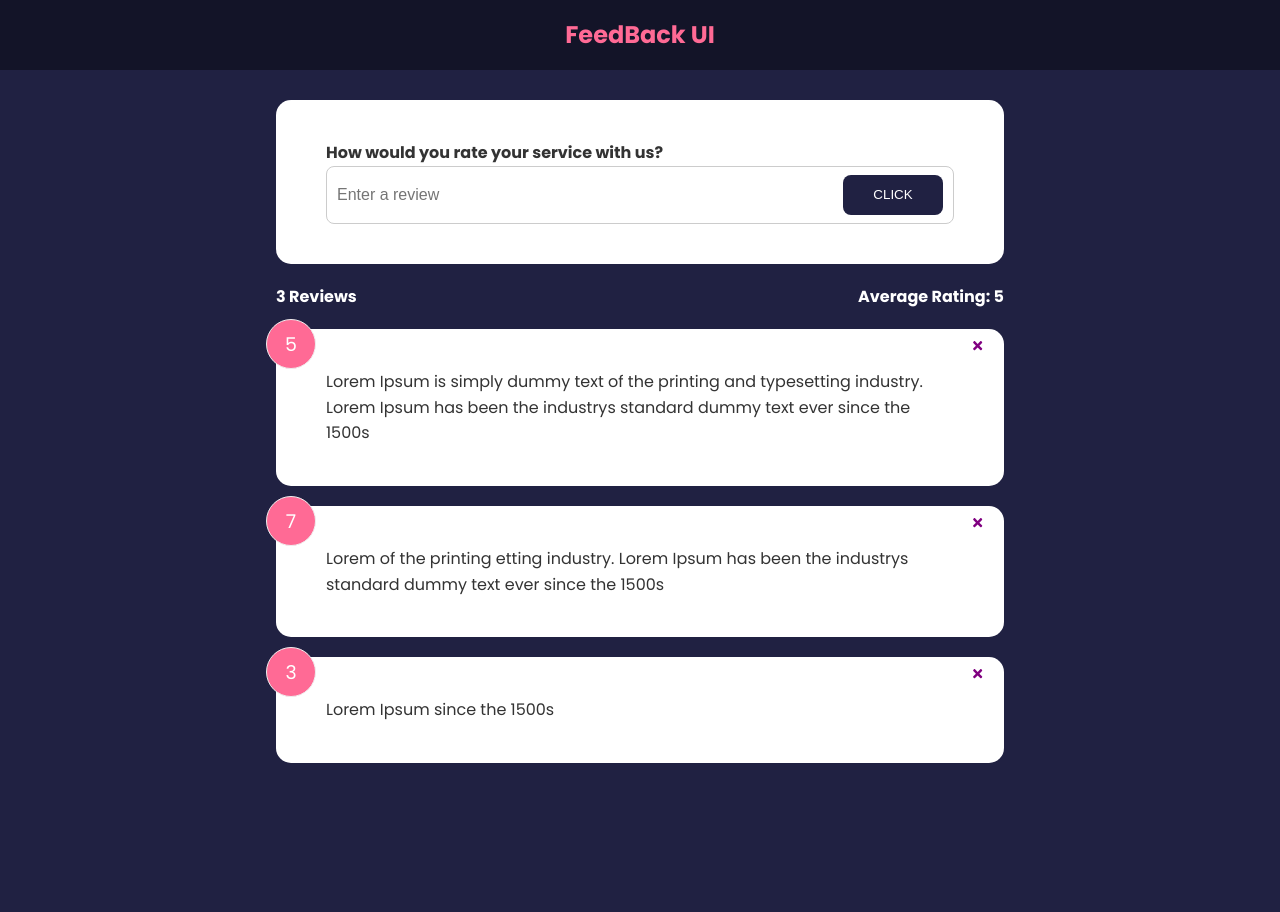
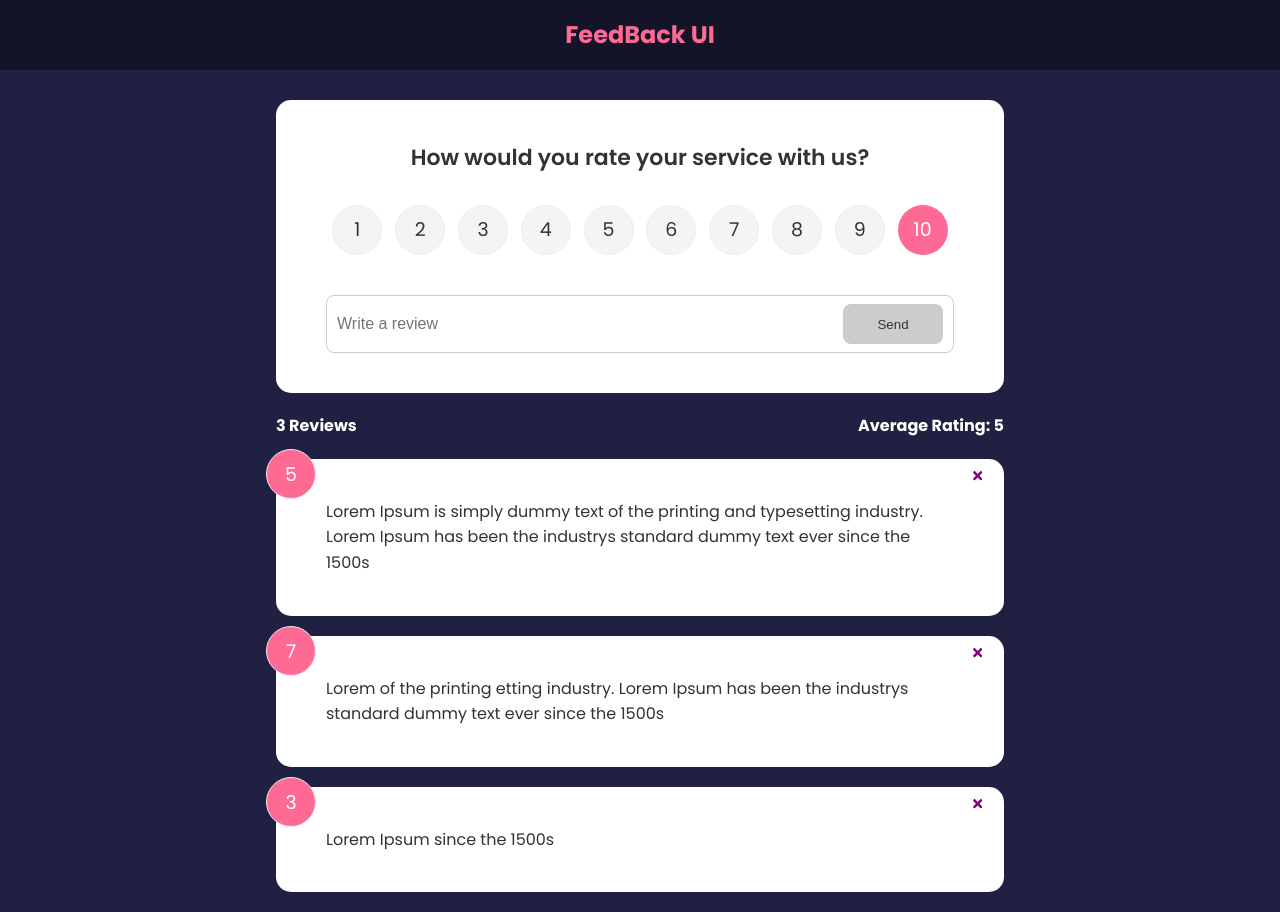
Before and after one commit to huzzii/react-feedback-app, a React (Create React App) app: page / in a window 1280 px wide. Before the commit the page ends 800 px from the top, so only its background shows below. Built offline with nearby package versions, Linux system fonts and the light colour scheme.

Commit message:
complete form functionalities

```diff
--- a/package.json
+++ b/package.json
@@ -6,10 +6,12 @@
     "@testing-library/jest-dom": "^5.16.1",
     "@testing-library/react": "^12.1.2",
     "@testing-library/user-event": "^13.5.0",
+    "framer-motion": "^4.1.17",
     "react": "^17.0.2",
     "react-dom": "^17.0.2",
     "react-icons": "^4.3.1",
     "react-scripts": "5.0.0",
+    "uuid": "^8.3.2",
     "web-vitals": "^2.1.2"
   },
   "scripts": {
--- a/src/App.js
+++ b/src/App.js
@@ -1,4 +1,5 @@
 import React, { useState } from "react";
+import {v4 as uuidv4} from "uuid";
 import "./App.css";
 import Header from "./components/Header";
 import FeedbackList from "./components/FeedbackList";
@@ -7,7 +8,10 @@
 import FeedbackForm from "./components/FeedbackForm";
 function App() {
   const [feedback, setFeedback] = useState(FeedbackData);
-
+  const addFeedback = (newFeedback) => {
+    newFeedback.id = uuidv4();
+    setFeedback([newFeedback, ...feedback]);
+  };
   const deleteFeedback = (id) => {
     if (window.confirm("Are You Sure?")) {
       setFeedback(feedback.filter((item) => item.id !== id));
@@ -19,7 +23,7 @@
       <Header />
 
       <div className="container">
-        <FeedbackForm />
+        <FeedbackForm handleAdd={addFeedback} />
         <FeedbackStats feedback={feedback} />
         <FeedbackList feedback={feedback} handleDelete={deleteFeedback} />
       </div>
--- a/src/components/FeedbackForm.js
+++ b/src/components/FeedbackForm.js
@@ -1,23 +1,62 @@
-import React, {useState} from 'react'
-import Card from '../shared/Card';
+import React, { useState } from "react";
+import Card from "../shared/Card";
+import Button from "../shared/Button";
+import RatingSelect from "./RatingSelect";
 
-function FeedbackForm() {
-    const [text, setText] = useState('')
+function FeedbackForm({handleAdd}) {
+  const [text, setText] = useState("");
+  const [rating, setRating] = useState(1);
+  const [btnDisabled, setBtnDisabled] = useState(true);
+  const [message, setMessage] = useState("");
 
   const handleTextChange = (e) => {
+    if (text === "") {
+      setBtnDisabled(true);
+      setMessage(null);
+    } else if (text !== "" && text.trim().length <= 10) {
+      setMessage("Text must be at least 10 characters");
+      setBtnDisabled(true);
+    } else {
+      setMessage(null);
+      setBtnDisabled(false);
+    }
+
     setText(e.target.value);
+  };
+
+  const handleSubmit = (e) => {
+    e.preventDefault();
+    if (text.trim().length > 10) {
+      const newFeedback = {
+        text,
+        rating,
+      };
+      handleAdd(newFeedback);
+      setText("");
     }
+  };
+
   return (
     <Card>
-            <form>
-                <h4>How would you rate your service with us?</h4>
+      <form onSubmit={handleSubmit}>
+        <h2>How would you rate your service with us?</h2>
+        <RatingSelect select={(rating) => setRating(rating)} />
         <div className="input-group">
-                    <input type="text" placeholder='Enter a review' onChange={handleTextChange}/>
-                    <button className='btn btn-primary'>CLICK</button>
+          <input
+            onChange={handleTextChange}
+            type="text"
+            placeholder="Write a review"
+            value={text}
+          />
+          <Button type="submit" isDisabled={btnDisabled}>
+            Send
+          </Button>
         </div>
+
+        {message && <div className="message">{message}</div>}
       </form>
     </Card>
-    )
+  );
 }
 
-export default FeedbackForm
+export default FeedbackForm;
--- a/src/components/FeedbackList.js
+++ b/src/components/FeedbackList.js
@@ -1,6 +1,7 @@
 import React from "react";
 import FeedbackItem from "./FeedbackItem";
-import PropTypes from 'prop-types';
+import PropTypes from "prop-types";
+import { motion, AnimatePresence } from "framer-motion";
 
 export default function FeedbackList({ feedback, handleDelete }) {
   if (!feedback || feedback.length === 0) {
@@ -8,10 +9,22 @@
   } else {
     return (
       <div className="feedback-list">
-        {feedback.map((item) => (
-            <FeedbackItem key={item.id} item={item} handleDelete={handleDelete} />
-        )
-        )}
+        <AnimatePresence>
+          {feedback.map((item) => (
+            <motion.div
+              key={item.id}
+              initial={{ opacity: 0 }}
+              animate={{ opacity: 1 }}
+              exit={{ opacity: 0 }}
+            >
+              <FeedbackItem
+                key={item.id}
+                item={item}
+                handleDelete={handleDelete}
+              />
+            </motion.div>
+          ))}
+        </AnimatePresence>
       </div>
     );
   }
--- /dev/null
+++ b/src/components/RatingSelect.js
@@ -0,0 +1,127 @@
+import React, { useState } from "react";
+
+function RatingSelect({select}) {
+  const [selected, setSelected] = useState(10);
+  const handleChange = (e) => {
+    setSelected(+e.currentTarget.value);
+    select(+e.currentTarget.value);
+  };
+  return (
+    <>
+      <ul className="rating">
+        <li>
+          <input
+            type="radio"
+            id="num1"
+            name="rating"
+            value="1"
+            onChange={handleChange}
+            checked={selected === 1}
+          />
+          <label htmlFor="num1">1</label>
+        </li>
+        <li>
+          <input
+            type="radio"
+            id="num2"
+            name="rating"
+            value="2"
+            onChange={handleChange}
+            checked={selected === 2}
+          />
+          <label htmlFor="num2">2</label>
+        </li>
+        <li>
+          <input
+            type="radio"
+            id="num3"
+            name="rating"
+            value="3"
+            onChange={handleChange}
+            checked={selected === 3}
+          />
+          <label htmlFor="num3">3</label>
+        </li>
+        <li>
+          <input
+            type="radio"
+            id="num4"
+            name="rating"
+            value="4"
+            onChange={handleChange}
+            checked={selected === 4}
+          />
+          <label htmlFor="num4">4</label>
+        </li>
+        <li>
+          <input
+            type="radio"
+            id="num5"
+            name="rating"
+            value="5"
+            onChange={handleChange}
+            checked={selected === 5}
+          />
+          <label htmlFor="num5">5</label>
+        </li>
+        <li>
+          <input
+            type="radio"
+            id="num6"
+            name="rating"
+            value="6"
+            onChange={handleChange}
+            checked={selected === 6}
+          />
+          <label htmlFor="num6">6</label>
+        </li>
+        <li>
+          <input
+            type="radio"
+            id="num7"
+            name="rating"
+            value="7"
+            onChange={handleChange}
+            checked={selected === 7}
+          />
+          <label htmlFor="num7">7</label>
+        </li>
+        <li>
+          <input
+            type="radio"
+            id="num8"
+            name="rating"
+            value="8"
+            onChange={handleChange}
+            checked={selected === 8}
+          />
+          <label htmlFor="num8">8</label>
+        </li>
+        <li>
+          <input
+            type="radio"
+            id="num9"
+            name="rating"
+            value="9"
+            onChange={handleChange}
+            checked={selected === 9}
+          />
+          <label htmlFor="num9">9</label>
+        </li>
+        <li>
+          <input
+            type="radio"
+            id="num10"
+            name="rating"
+            value="10"
+            onChange={handleChange}
+            checked={selected === 10}
+          />
+          <label htmlFor="num10">10</label>
+        </li>
+      </ul>
+    </>
+  );
+}
+
+export default RatingSelect;
--- /dev/null
+++ b/src/shared/Button.js
@@ -0,0 +1,23 @@
+import React from 'react'
+import PropTypes from 'prop-types';
+
+export default function Button({children, version, type, isDisabled}) {
+    return (
+        <button type={type} disabled={isDisabled} className={`btn btn-${version}`}>
+            {children}
+        </button>
+    )
+}
+
+Button.defaultProps = {
+    version: 'primary',
+    type: 'button',
+    isDisabled: false
+}
+
+Button.propTypes = {
+    children: PropTypes.node.isRequired,
+    version: PropTypes.string,
+    type: PropTypes.string,
+    isDisabled: PropTypes.bool
+}
```
Also changed, not shown: 1 other file (tests, documents, lock files or other folders). Lines whose indentation alone changed are shown as unchanged.
